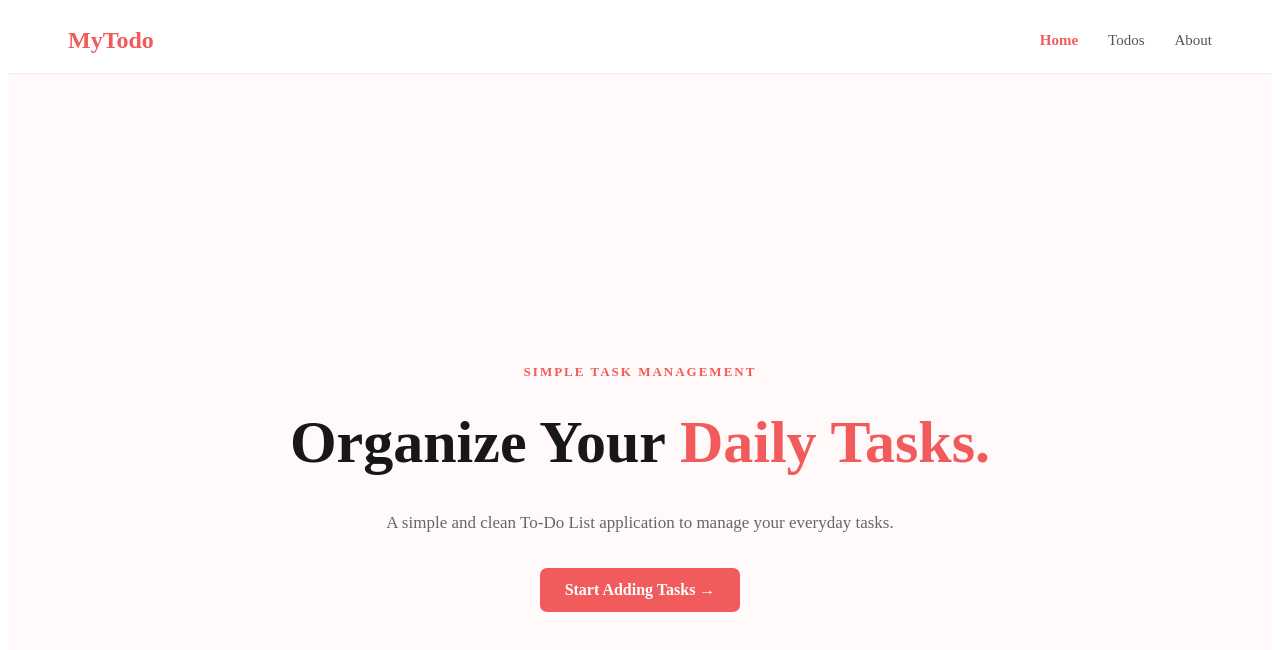
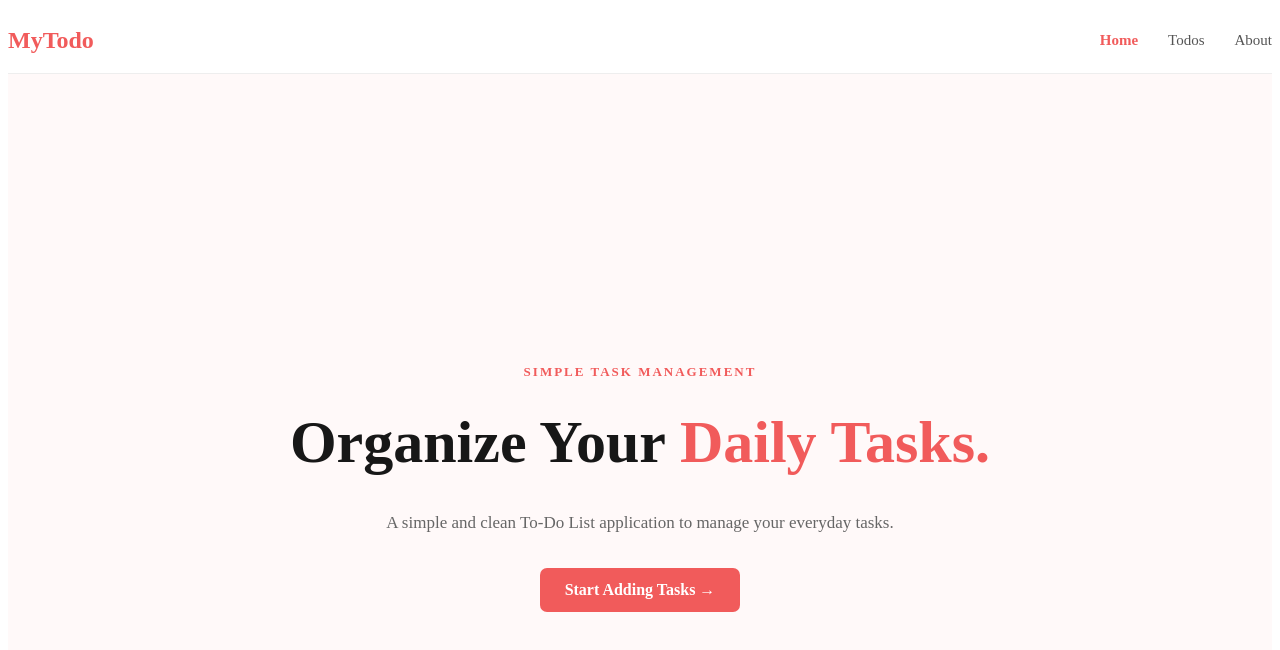
Before and after one commit to Maheshkashyap0002/SImple-To-Do-App, a React (Vite) app in the folder to-do-list/: page / in a window 1280 px wide. Shown: the top 650 px of the page. Built offline with nearby package versions, Linux system fonts and the light colour scheme.

Commit message:
almost done

```diff
--- a/to-do-list/src/component/navbar.css
+++ b/to-do-list/src/component/navbar.css
@@ -5,7 +5,7 @@
   align-items: center;
   justify-content: space-between;
 
-  padding: 0 60px;
+  padding: 24 60px;
 
   background: white;
 
```
